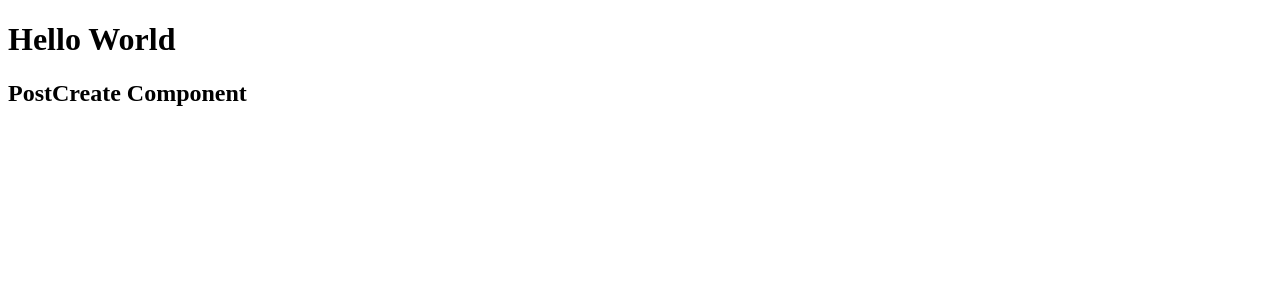
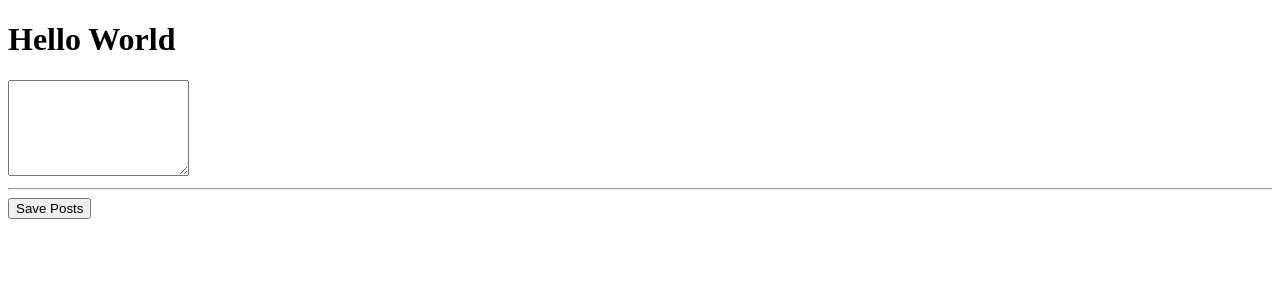
Before and after one commit to QuinnrElder/MEAN-project, an Angular app in the folder MEAN-STACK/: page / in a window 1280 px wide. Shown: the top 300 px of the page. Built offline with nearby package versions, Linux system fonts and the light colour scheme.

Commit message:
Add a EventListener Method

```diff
--- a/MEAN-STACK/src/app/posts/post-create/post-create.component.html
+++ b/MEAN-STACK/src/app/posts/post-create/post-create.component.html
@@ -1 +1,3 @@
-<h2>PostCreate Component</h2>
+<textarea rows="6"></textarea>
+<hr>
+<button (click)='onAddPost()'>Save Posts</button>
--- a/MEAN-STACK/src/app/posts/post-create/post-create.component.ts
+++ b/MEAN-STACK/src/app/posts/post-create/post-create.component.ts
@@ -5,5 +5,7 @@
   templateUrl: './post-create.component.html'
 })
 export class PostCreateComponent {
-
+  onAddPost() {
+    alert('post added')
+  }
 }
```
